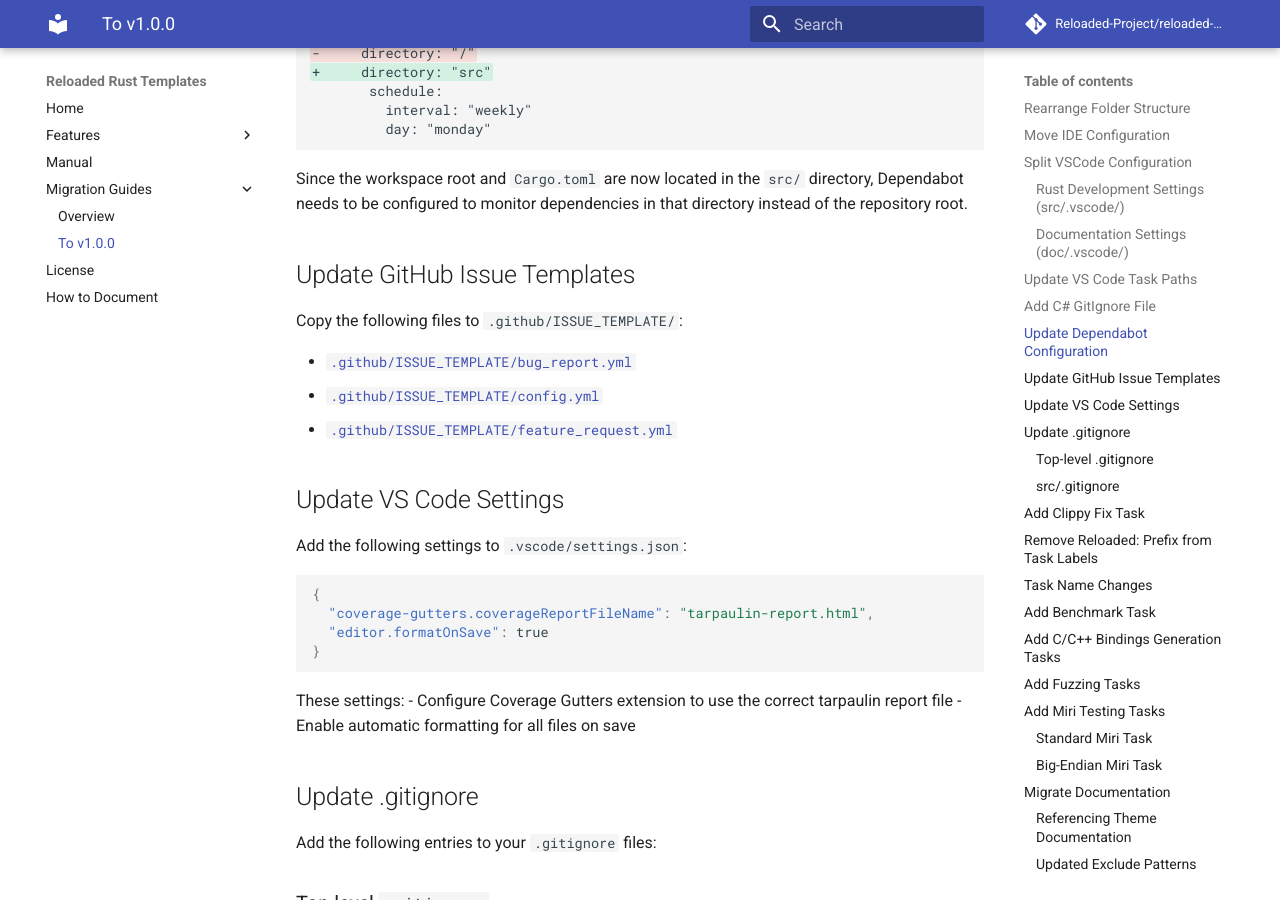
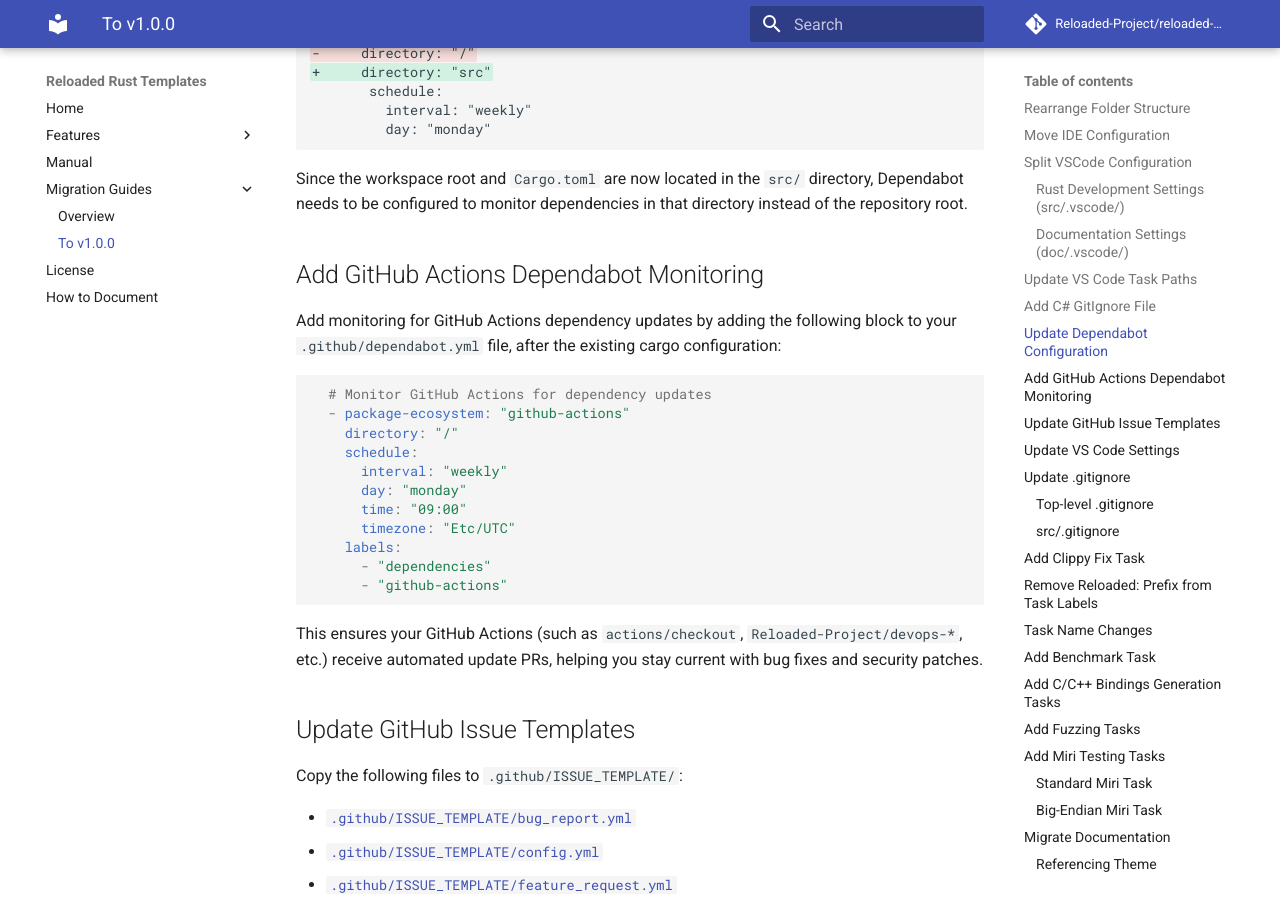
Before and after one commit to TheBestAstroNOT/reloaded-templates-rust, an MkDocs documentation site: the page built from docs/migration/v1.0.0.md, in a window 1280 px wide and 900 px high, scrolled down 8032 px. Built offline with MkDocs 1.6.1 and Material for MkDocs 9.7.7, drawn with Linux system fonts in a browser that asks for light colours; comment, search, counter and statistics services are not loaded.

Commit message:
Added: GitHub Actions monitoring to Dependabot configuration
- Add github-actions package ecosystem to dependabot.yml
- Configure weekly schedule (Monday 09:00 UTC) matching Cargo configuration
- Apply 'dependencies' and 'github-actions' labels for PR categorization
- Add migration guide section in v1.0.0.md for existing projects

````diff
--- a/docs/migration/v1.0.0.md
+++ b/docs/migration/v1.0.0.md
@@ -391,6 +391,26 @@
 ```
 
 Since the workspace root and `Cargo.toml` are now located in the `src/` directory, Dependabot needs to be configured to monitor dependencies in that directory instead of the repository root.
+
+## Add GitHub Actions Dependabot Monitoring
+
+Add monitoring for GitHub Actions dependency updates by adding the following block to your `.github/dependabot.yml` file, after the existing cargo configuration:
+
+```yaml
+  # Monitor GitHub Actions for dependency updates
+  - package-ecosystem: "github-actions"
+    directory: "/"
+    schedule:
+      interval: "weekly"
+      day: "monday"
+      time: "09:00"
+      timezone: "Etc/UTC"
+    labels:
+      - "dependencies"
+      - "github-actions"
+```
+
+This ensures your GitHub Actions (such as `actions/checkout`, `Reloaded-Project/devops-*`, etc.) receive automated update PRs, helping you stay current with bug fixes and security patches.
 
 ## Update GitHub Issue Templates
 
````
Also changed, not shown: 1 other file.
